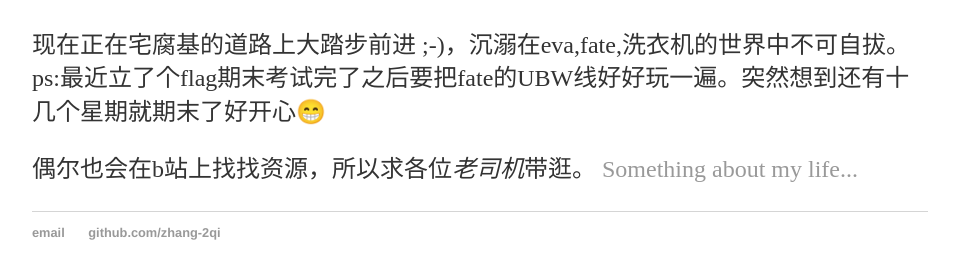
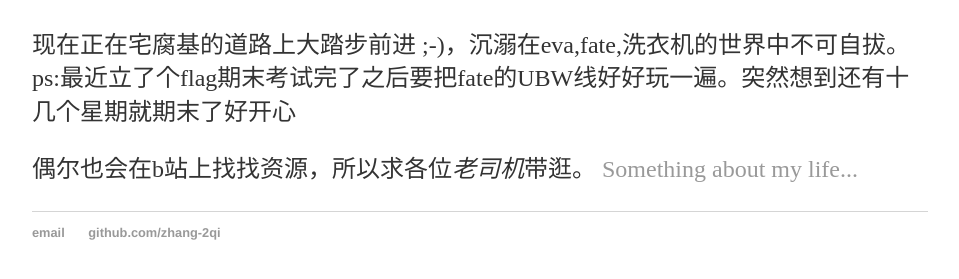
Before and after one commit to zhang-2qi/zhang-2qi.github.io, a Jekyll site: the page built from index.html, in a window 1280 px wide. Shown: the part 323-602 px from the top of the page, without its empty margins (160-1119 px from the left). Built offline with Jekyll 4.4.1, drawn with Linux system fonts in a browser that asks for light colours.

```diff
--- a/index.html
+++ b/index.html
@@ -6,7 +6,7 @@ title: 幸运E的蕴琪酱
 	<h1> 幸运E的蕴琪酱</h1>
 	<h4> Hi, Welcome to 蕴琪酱's personal site </h4>
 	<p>我叫张蕴琪，现在在某技校读EE，对CS有一点兴趣，平时也会看点社科的的书。还有最近正在学国关，感觉对个人的世界观冲击很大，就是这样...</p>
-	<p>现在正在宅腐基的道路上大踏步前进 ;-)，沉溺在eva,fate,洗衣机的世界中不可自拔。ps:最近立了个flag期末考试完了之后要把fate的UBW线好好玩一遍。突然想到还有十几个星期就期末了好开心😁</p>
+	<p>现在正在宅腐基的道路上大踏步前进 ;-)，沉溺在eva,fate,洗衣机的世界中不可自拔。ps:最近立了个flag期末考试完了之后要把fate的UBW线好好玩一遍。突然想到还有十几个星期就期末了好开心 </p>
 	<p>偶尔也会在b站上找找资源，所以求各位<em>老司机</em>带逛。
 		 <a href="/about">Something about my life...</a></p>
 </div><!-- /.blurb -->
```
